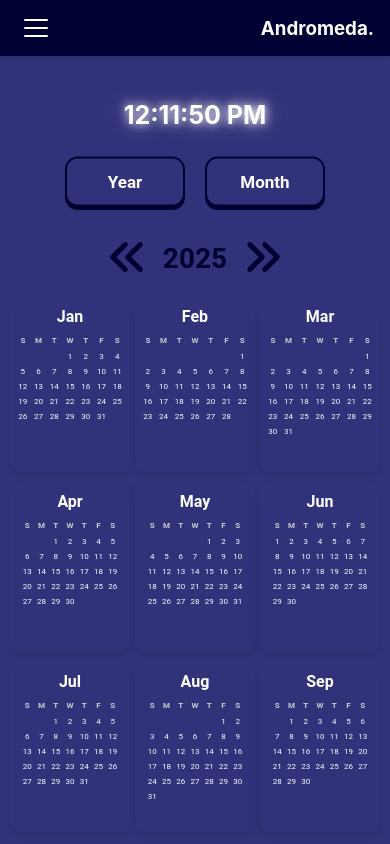
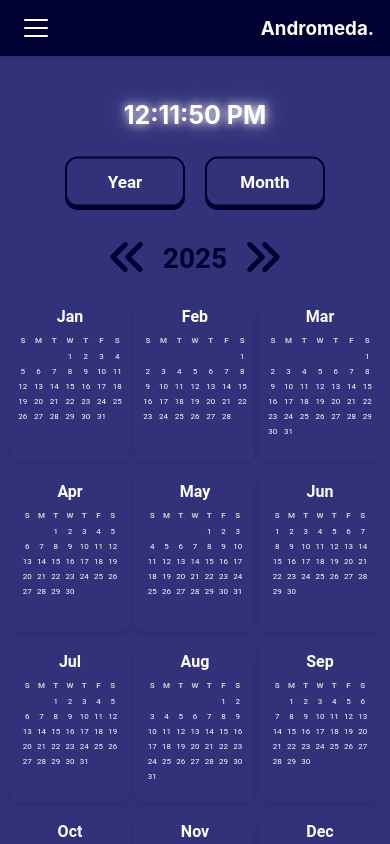
Before and after one commit to abk2191/organiser, a React (Vite) app: page /organiser/calendar in a window 390 px wide. Both pictures are taken after a click on the button "Year". Shown: the top 844 px of the page. Built offline with nearby package versions, Linux system fonts and the light colour scheme.

Commit message:
Added new features

```diff
--- a/src/Calendar.jsx
+++ b/src/Calendar.jsx
@@ -1294,7 +1294,7 @@ function Calendar() {
               key={index}
               className="day-header"
               style={{
-                fontSize: "8px",
+                fontSize: "12px",
                 textAlign: "center",
                 color: "#ccc",
                 fontWeight: "bold",
--- a/src/index.css
+++ b/src/index.css
@@ -1877,10 +1877,14 @@ html.dark-theme {
 
   .month-card {
     width: 200px;
-    height: 170px;
+    height: 160px;
   }
 
   .month-card .month-date {
+    font-size: 8px !important;
+  }
+
+  .day-header {
     font-size: 8px !important;
   }
 
```
